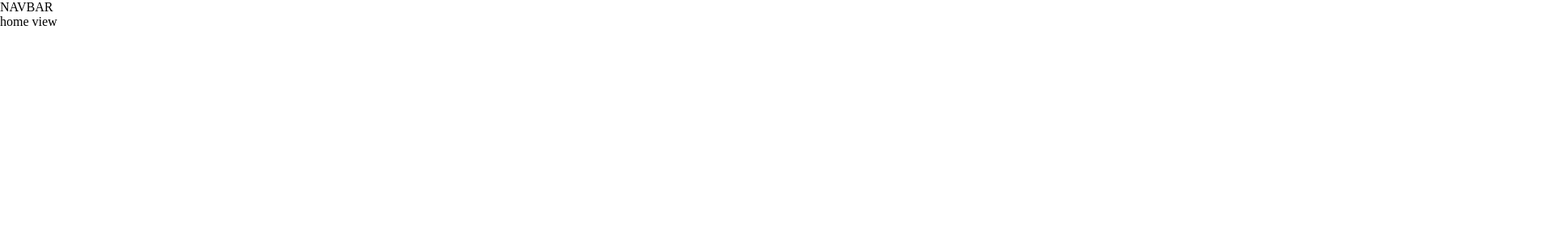
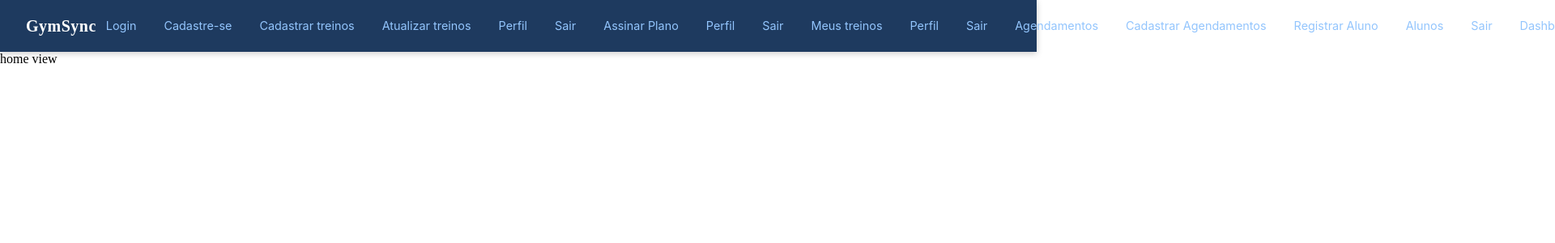
Before and after one commit to lorenaneiva/gym-manager, a Vue app: page / in a window 1280 px wide. Shown: the top 300 px of the page at 81% size, 1920 px wide, since content can reach past the window. Built offline with nearby package versions, Linux system fonts and the light colour scheme.

Commit message:
organização de html e css

```diff
--- a/src/components/layout/TheNavbar.vue
+++ b/src/components/layout/TheNavbar.vue
@@ -2,11 +2,134 @@
 </script>
 
 <template>
-  <nav>
-    NAVBAR
+  <nav class="navbar">
+    <div class="logo">GymSync</div>
+
+    <button class="mobile-navbar">
+      <div class="risco"></div>
+      <div class="risco"></div>
+      <div class="risco"></div>
+    </button>
+
+    <ul class="menu">
+      <!-- se não tiver logado -->
+      <li><a href="">Login</a></li>
+      <li><a href="">Cadastre-se</a></li>
+
+      <!-- se for instrutor -->
+      <li><a href="">Cadastrar treinos</a></li>
+      <li><a href="">Atualizar treinos</a></li>
+      <li><a href="">Perfil</a></li>
+      <li><a href="">Sair</a></li>
+
+      <!-- se for convidado -->
+      <li><a href="">Assinar Plano</a></li>
+      <li><a href="">Perfil</a></li>
+      <li><a href="">Sair</a></li>
+
+      <!-- se for aluno -->
+      <li><a href="">Meus treinos</a></li>
+      <li><a href="">Perfil</a></li>
+      <li><a href="">Sair</a></li>
+
+      <!-- se for recepcionista -->
+      <li><a href="">Agendamentos</a></li>
+      <li><a href="">Cadastrar Agendamentos</a></li>
+      <li><a href="">Registrar Aluno</a></li>
+      <li><a href="">Alunos</a></li>
+      <li><a href="">Sair</a></li>
+
+      <!-- se for admin -->
+      <li><a href="">Dashboard</a></li>
+      <!-- onde vai relatorios, quantidade de aluno e etc etc -->
+      <li><a href="">Cadastrar Plano</a></li>
+      <li><a href="">Cadastrar Funcionários</a></li>
+      <li><a href="">Área do Administrador</a></li>
+      <li><a href="">Sair</a></li>
+    </ul>
+
   </nav>
 </template>
 
 <style scoped>
+.navbar {
+  background-color: #1E3A5F;
+  display: flex;
+  align-items: center;
+  justify-content: space-between;
+  padding: 0 2rem;
+  height: 64px;
+  box-shadow: 0 2px 8px rgba(0, 0, 0, 0.2);
+}
 
+.logo {
+  color: white;
+  font-size: 1.25rem;
+  font-weight: bold;
+  letter-spacing: 0.5px;
+}
+
+.menu {
+  display: flex;
+  align-items: center;
+  gap: 10px;
+  list-style: none;
+  margin: 0;
+  padding: 0;
+}
+
+a {
+  font-family: 'Inter', sans-serif;
+  color: #93C5FD;
+  text-decoration: none;
+  padding: 6px 12px;
+  border-radius: 6px;
+  font-size: 0.9rem;
+  white-space: nowrap;
+  transition: background-color 0.2s ease, color 0.2s ease;
+}
+
+
+a:hover {
+  color: white;
+  background-color: rgba(255, 255, 255, 0.1);
+}
+.mobile-navbar {
+  display: none;
+  background: none;
+  border: none;
+  cursor: pointer;
+}
+.risco {
+  width: 25px;
+  height: 3px;
+  background-color: white;
+  margin: 5px 0;
+  display: block;
+}
+/* aqui é pela responsividade */
+@media screen and (max-width: 768px) {
+  .menu {
+    display: none;
+    flex-direction: column;
+    position: absolute;
+    top: 64px;
+    left: 0;
+    width: 100%;
+    background-color: #1E3A5F;
+    padding: 1rem 0;
+  }
+
+  .menu-aberto {
+    display: flex;
+  }
+
+  .menu li {
+    padding: 0.5rem 2rem;
+  }
+
+  .mobile-navbar {
+    display: block;
+  }
+}
 </style>
```
